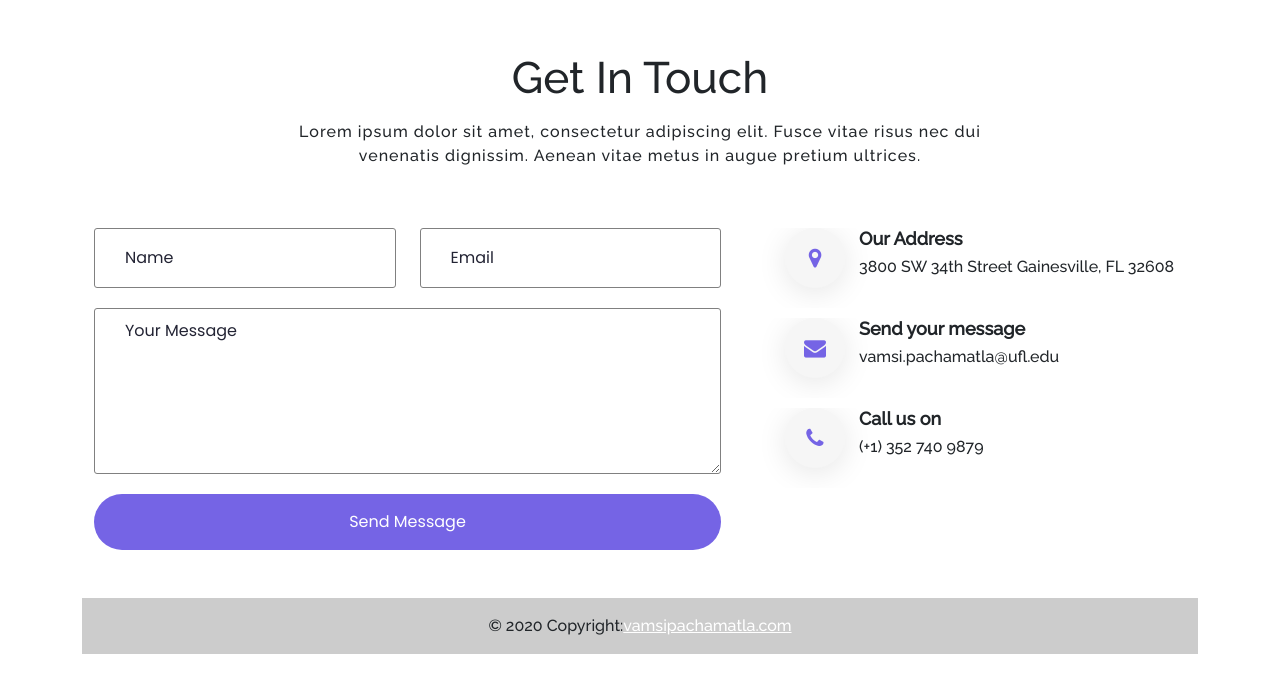
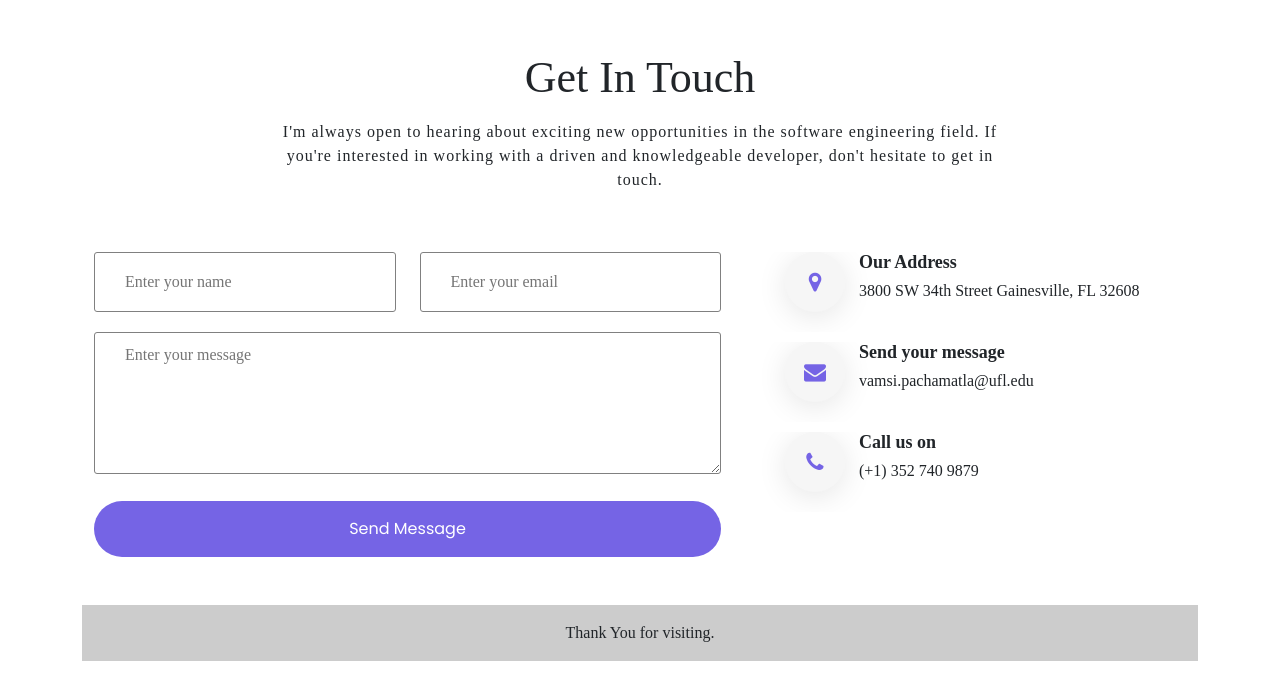
Before and after one commit to vamsi3379/Portfolio, a React (Create React App) app: page / in a window 1280 px wide. Shown: the part 5345-6044 px from the top of the page. Built offline with nearby package versions, Linux system fonts and the light colour scheme; a web font is replaced by a local one.

Commit message:
Added functionality for Contact us

```diff
--- a/src/components/Contactpage/ContactForm.jsx
+++ b/src/components/Contactpage/ContactForm.jsx
@@ -1,7 +1,7 @@
 import React, { useState } from 'react';
-import { Form, Button, Alert } from 'react-bootstrap';
+import { Form, Alert } from 'react-bootstrap';
 import emailjs from 'emailjs-com';
-import { Container, Row, Col } from 'react-bootstrap'
+import { Row } from 'react-bootstrap'
 
 const ContactForm = () => {
   const [name, setName] = useState('');
@@ -57,48 +57,53 @@ const ContactForm = () => {
         </div>
       </Form>
     </div> */}
+    {showSuccessMessage && (
+        <Alert variant="success" onClose={() => setShowSuccessMessage(false)} dismissible>
+          Message sent successfully!
+        </Alert>
+      )}
     <div id="contact" className="contact-area section-padding">
   <div className="container">
     <div className="section-title text-center">
-      <h1>Get in Touch</h1>
-      <p>Lorem ipsum dolor sit amet, consectetur adipiscing elit. Fusce vitae risus nec dui venenatis dignissim. Aenean vitae metus in augue pretium ultrices.</p>
+      <h1 style={{fontFamily:"aveneir next"}}>Get in Touch</h1>
+      <p style={{fontFamily:"aveneir next"}}>I'm always open to hearing about exciting new opportunities in the software engineering field. If you're interested in working with a driven and knowledgeable developer, don't hesitate to get in touch.</p>
     </div>
     <Row>
       <div className="col-lg-7">
         <div className="contact">
-          <form className="form" name="enq" method="post">
+        <Form onSubmit={handleSubmit}>
           <Row>
               <div className="form-group col-md-6">
-                <input type="text" name="name" className="form-control" placeholder="Name" required/>
+                <input style={{fontFamily:"aveneir next"}} type="text" placeholder="Enter your name" value={name} onChange={(e) => setName(e.target.value)} required />
               </div>
               <div className="form-group col-md-6">
-                <input type="email" name="email" className="form-control" placeholder="Email" required/>
+                <input style={{fontFamily:"aveneir next"}} type="email" placeholder="Enter your email" value={email} onChange={(e) => setEmail(e.target.value)} required/>
               </div>
               <div className="form-group col-md-12 contactmessage" style={{marginTop:"20px", marginBottom:"20px"}}>
-                <textarea rows="6" name="message" className="form-control" placeholder="Your Message" required></textarea>
+                <textarea style={{fontFamily:"aveneir next"}} as="textarea" rows={5} placeholder="Enter your message" value={message} onChange={(e) => setMessage(e.target.value)} required></textarea>
               </div>
               <div className="col-md-12 text-center">
                 <button type="submit" value="Send message" name="submit" id="submitButton" className="btn btn-contact-bg" title="Submit Your Message!">Send Message</button>
               </div>
               </Row>
-          </form>
+          </Form>
         </div>
       </div>
       <div className="col-lg-5">
         <div className="single_address">
           <i className="fa fa-map-marker"></i>
-          <h4>Our Address</h4>
-          <p>3800 SW 34th Street Gainesville, FL 32608</p>
+          <h4 style={{fontFamily:"aveneir next"}}>Our Address</h4>
+          <p style={{fontFamily:"aveneir next"}}>3800 SW 34th Street Gainesville, FL 32608</p>
         </div>
         <div className="single_address">
           <i className="fa fa-envelope"></i>
-          <h4>Send your message</h4>
-          <p>vamsi.pachamatla@ufl.edu</p>
+          <h4 style={{fontFamily:"aveneir next"}}>Send your message</h4>
+          <p style={{fontFamily:"aveneir next"}}>vamsi.pachamatla@ufl.edu</p>
         </div>
         <div className="single_address">
           <i className="fa fa-phone"></i>
-          <h4>Call us on</h4>
-          <p>(+1) 352 740 9879</p>
+          <h4 style={{fontFamily:"aveneir next"}}>Call us on</h4>
+          <p style={{fontFamily:"aveneir next"}}>(+1) 352 740 9879</p>
         </div>
       </div>
       </Row>
@@ -107,11 +112,12 @@ const ContactForm = () => {
 <span></span>
 <span></span>
 <span></span>
-  <div class="container p-4"></div>
-  <div class="text-center p-3" style={{backgroundColor: "rgba(0, 0, 0, 0.2)"}}>
-    © 2020 Copyright:
-    <a class="text-white" href="https://vamsipachamatla.com">vamsipachamatla.com</a>
+  <div className="container p-4"></div>
+
+  <div className="text-center p-3" style={{ backgroundColor: "rgba(0, 0, 0, 0.2)", fontFamily:"aveneir next" }}>
+   Thank You for visiting.
   </div>
+
 
     </>
   );
```
